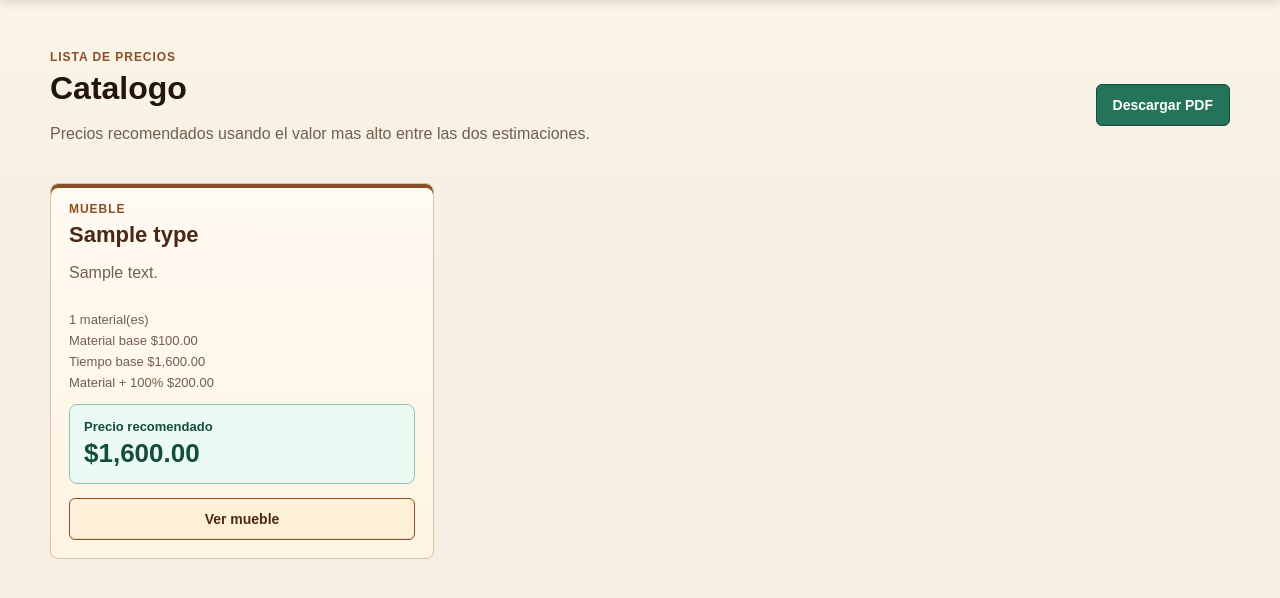
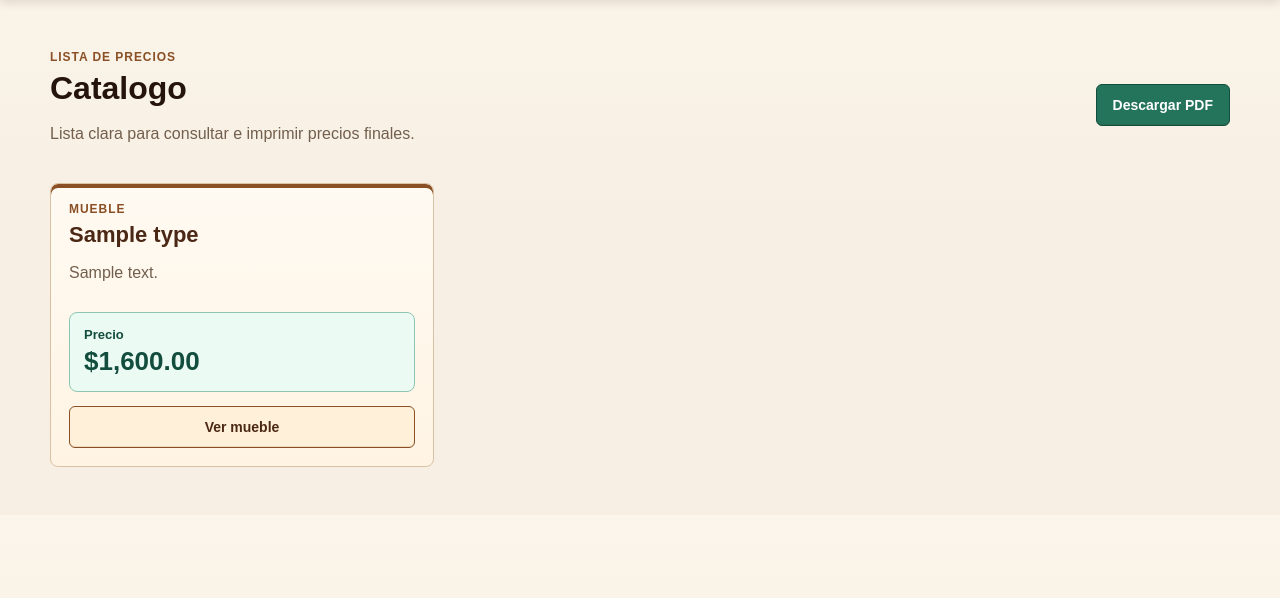
Before and after one commit to SamuelOrdaz-CIMAT/carpinteria, a Flask app: page /catalog in a window 1280 px wide. Shown: the part 55-653 px from the top of the page. Run offline with Flask 3, Linux system fonts and the light colour scheme; tables that the repository leaves empty hold one stand-in row (values such as "Sample post").

Commit message:
Simplify catalog pricing display

```diff
--- a/carpinteria/services/pdf.py
+++ b/carpinteria/services/pdf.py
@@ -213,11 +213,11 @@ def build_catalog_pdf(entries, workshop=None) -> bytes:
 
     pdf.y = 646
     pdf.text(42, pdf.y, "Lista de precios", 18, True, c["ink"])
-    pdf.text(42, pdf.y - 20, "Precio recomendado: se usa el valor mas alto entre las dos estimaciones.", 10, False, c["muted"])
+    pdf.text(42, pdf.y - 20, "Catalogo general de muebles y precios finales.", 10, False, c["muted"])
     pdf.y -= 54
 
-    headers = ["Mueble", "Caracteristicas", "Materiales", "Precio recomendado"]
-    widths = [150, 220, 75, 95]
+    headers = ["Mueble", "Caracteristicas", "Precio"]
+    widths = [170, 270, 100]
     x0 = 42
     row_h = 32
     draw_table_header(pdf, x0, pdf.y, headers, widths, c)
@@ -226,8 +226,7 @@ def build_catalog_pdf(entries, workshop=None) -> bytes:
         pdf.ensure_space(row_h + 80)
         values = [
             fit_text(item["name"], 24),
-            fit_text(item["description"] or "-", 38),
-            str(item["material_count"]),
+            fit_text(item["description"] or "-", 48),
             money(item["price"]),
         ]
         draw_table_row(pdf, x0, pdf.y, values, widths, c)
--- a/templates/catalog.html
+++ b/templates/catalog.html
@@ -4,7 +4,7 @@
   <div>
     <p class="eyebrow">Lista de precios</p>
     <h1>Catalogo</h1>
-    <p class="muted">Precios recomendados usando el valor mas alto entre las dos estimaciones.</p>
+    <p class="muted">Lista clara para consultar e imprimir precios finales.</p>
   </div>
   <a class="button primary" href="{{ url_for('catalog_pdf') }}">Descargar PDF</a>
 </section>
@@ -17,14 +17,8 @@
       <h2>{{ item.name }}</h2>
       <p class="muted">{{ item.description or "Sin descripcion capturada." }}</p>
     </div>
-    <div class="catalog-meta">
-      <span>{{ item.material_count }} material(es)</span>
-      <span>Material base {{ item.material_total|money }}</span>
-      <span>Tiempo base {{ item.time_price|money }}</span>
-      <span>Material + 100% {{ item.material_margin_price|money }}</span>
-    </div>
     <div class="catalog-price">
-      <span>Precio recomendado</span>
+      <span>Precio</span>
       <strong>{{ item.price|money }}</strong>
     </div>
     <a class="button" href="{{ url_for('furniture_detail', furniture_id=item.id) }}">Ver mueble</a>
```
